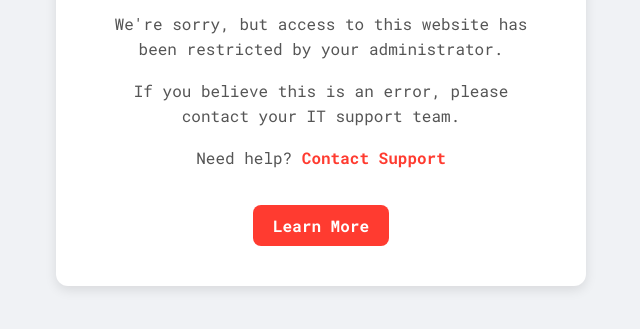
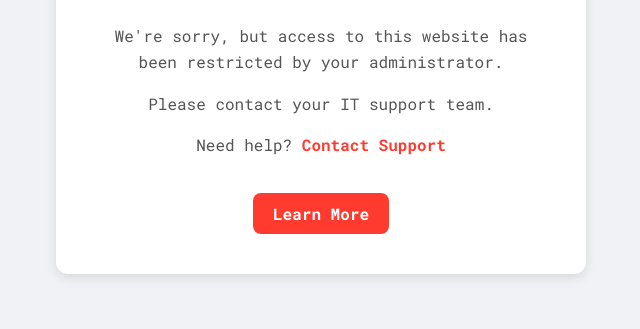
Before and after one commit to dand2008/dand2008.github.io, a plain HTML site: page index.html in a window 1280 px wide. Shown: the part 361-690 px from the top of the page, without its empty margins (319-959 px from the left). Drawn offline with Linux system fonts and the light colour scheme.

Commit message:
rm "If you believe..." part

```diff
--- a/index.html
+++ b/index.html
@@ -81,7 +81,7 @@
         <div class="icon">🚫</div>
         <h1>Access Denied</h1>
         <p>We're sorry, but access to this website has been restricted by your administrator.</p>
-        <p>If you believe this is an error, please contact your IT support team.</p>
+        <p>Please contact your IT support team.</p>
         <p class="contact">Need help? <a href="#">Contact Support</a></p>
         <a href="#" class="btn">Learn More</a>
     </div>
```
